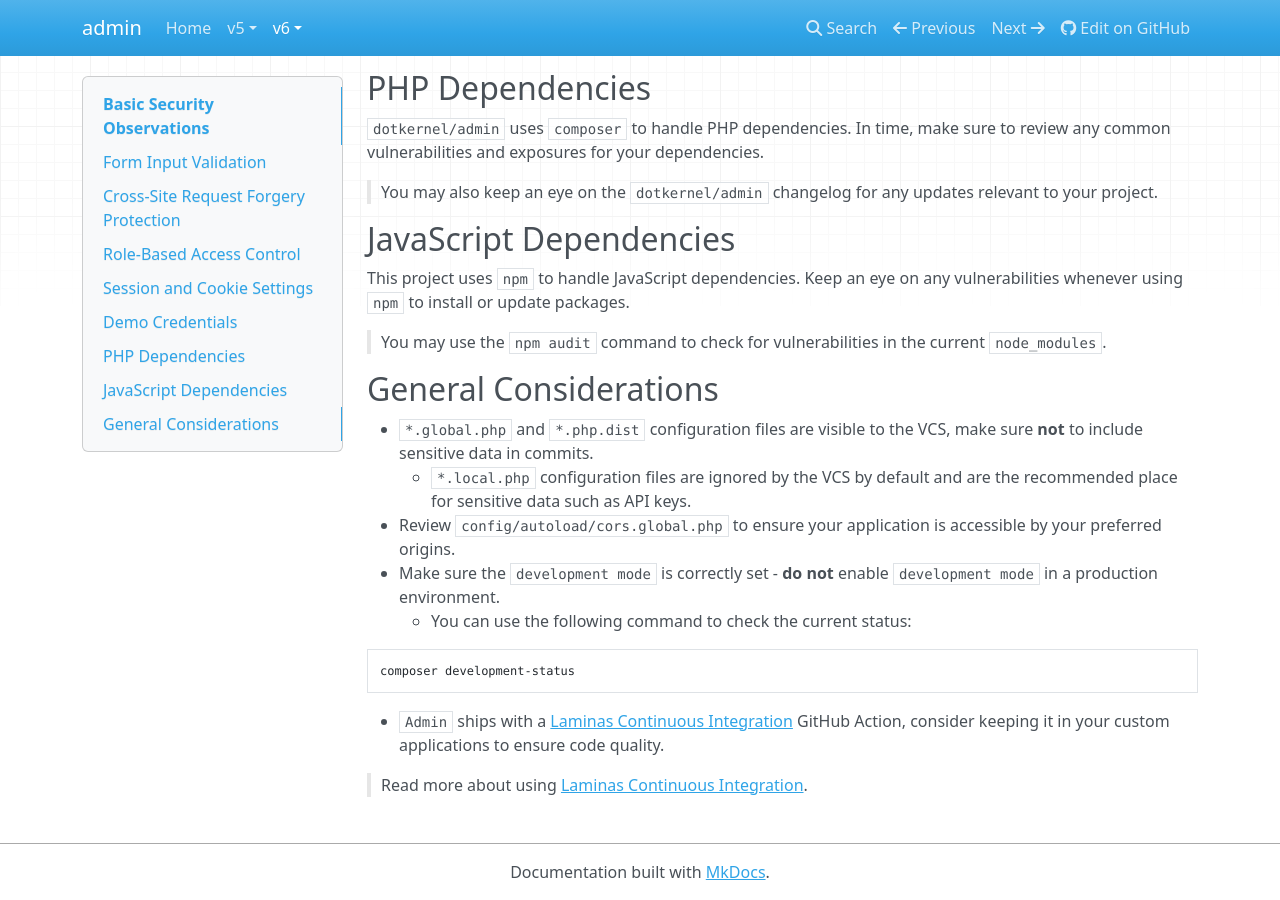
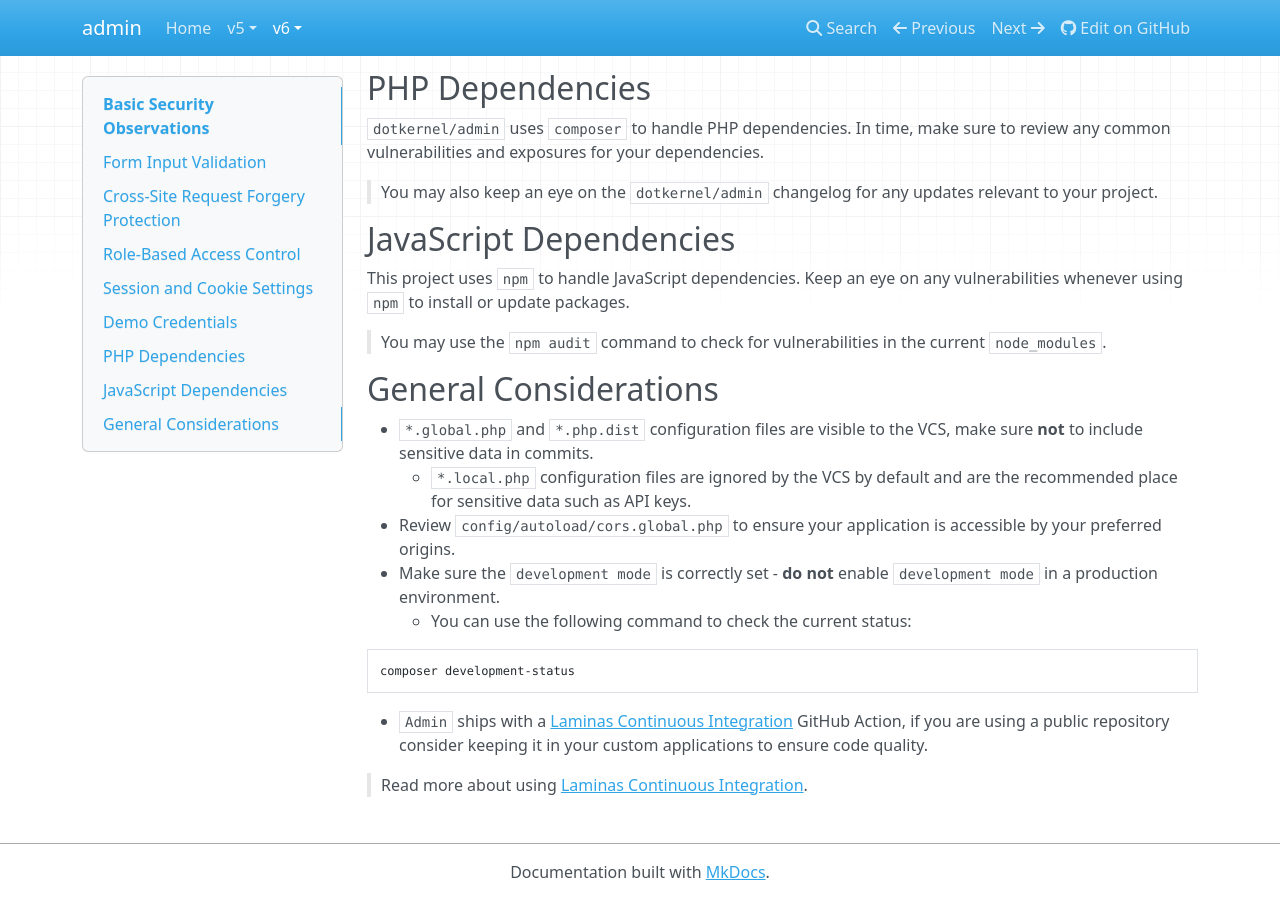
Before and after one commit to dotkernel/admin-documentation, an MkDocs documentation site: the page built from docs/book/v6/security/basic-security.md, in a window 1280 px wide and 900 px high, scrolled down 1049 px. Built offline with MkDocs 1.6.1, drawn with Linux system fonts in a browser that asks for light colours; nearby versions of some CDN libraries.

````diff
--- a/docs/book/v6/security/basic-security.md
+++ b/docs/book/v6/security/basic-security.md
@@ -65,6 +65,7 @@ Keep an eye on any vulnerabilities whenever using `npm` to install or update pac
 composer development-status
 ```
 
-- `Admin` ships with a [Laminas Continuous Integration](https://github.com/laminas/laminas-continuous-integration-action) GitHub Action, consider keeping it in your custom applications to ensure code quality.
+- `Admin` ships with a [Laminas Continuous Integration](https://github.com/laminas/laminas-continuous-integration-action) GitHub Action,
+if you are using a public repository consider keeping it in your custom applications to ensure code quality.
 
 > Read more about using [Laminas Continuous Integration](https://getlaminas.org/blog/2024-08-05-using-laminas-continuous-integration.html).
````
